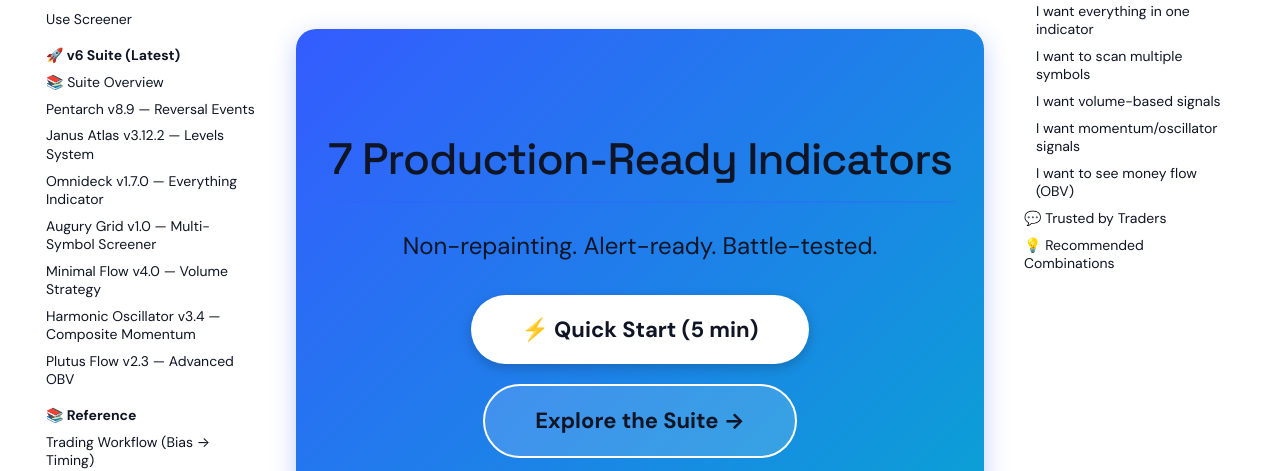
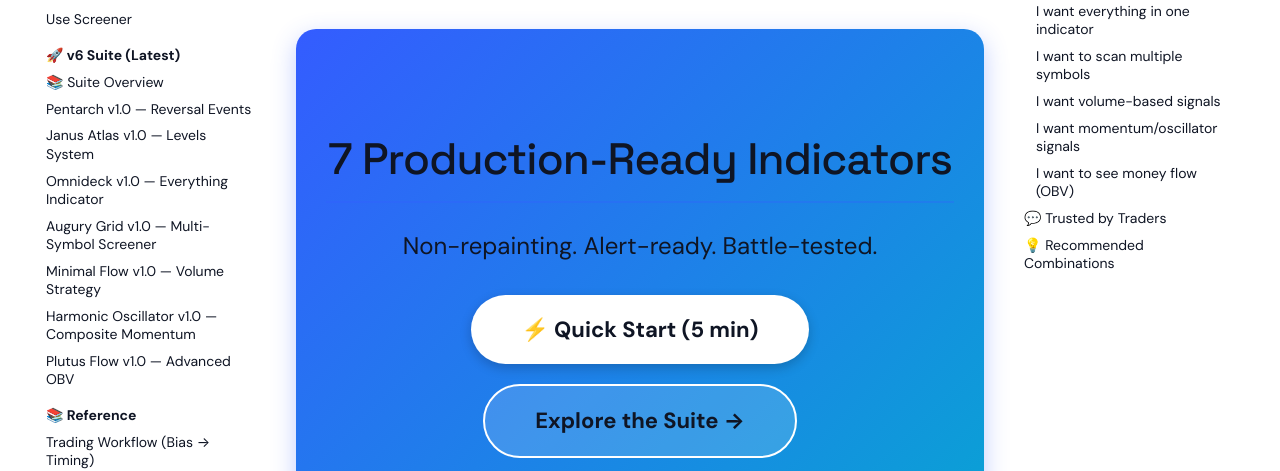
Before and after one commit to Signalpilot/signalpilot-docs, an MkDocs documentation site: the page built from docs/index.md, in a window 1280 px wide. Shown: the part 415-886 px from the top of the page. Built offline with MkDocs 1.6.1 and Material for MkDocs 9.7.7, drawn with Linux system fonts in a browser that asks for light colours; some web fonts are replaced; comment, search, counter and statistics services are not loaded.

Commit message:
FIX: Eliminate caching issues + update all versions to v1.0
CRITICAL CACHING FIXES:
1. Disabled navigation.instant in mkdocs.yml (causes browser caching issues)
2. Added _headers file (Netlify/Cloudflare Pages cache control)
3. Added netlify.toml with no-cache headers for HTML
4. Added vercel.json with no-cache headers for HTML
5. Updated mkdocs.yml navigation to show v1.0 for all indicators

Cache Strategy:
- HTML pages: no-cache, no-store, must-revalidate (updates show immediately)
- Assets (JS/CSS/images): max-age 1 year with immutable (they have hashed names)
- Search index: no-cache (always fresh)

Version Updates in Navigation:
- Pentarch v8.9 → v1.0
- Janus Atlas v3.12.2 → v1.0
- Omnideck v1.7.0 → v1.0
- Minimal Flow v4.0 → v1.0
- Harmonic Oscillator v3.4 → v1.0
- Plutus Flow v2.3 → v1.0

After deploy, documentation updates will be immediately visible without
requiring hard refresh (Ctrl+F5). No more stale cache frustration!

🤖 Generated with [Claude Code](https://claude.com/claude-code)

Co-Authored-By: Claude <noreply@anthropic.com>

```diff
--- a/mkdocs.yml
+++ b/mkdocs.yml
@@ -9,7 +9,7 @@ theme:
   name: material
   features:
     - navigation.top
-    - navigation.instant
+    # - navigation.instant  # DISABLED: Causes caching issues - content not updating immediately
     - navigation.sections
     - content.code.copy
     - search.suggest
@@ -86,13 +86,13 @@ nav:
 
   - "🚀 v6 Suite (Latest)":
     - "📚 Suite Overview": v6-suite-index/
-    - "Pentarch v8.9 — Reversal Events": pentarch-v89.md
-    - "Janus Atlas v3.12.2 — Levels System": janus-atlas-v3122.md
-    - "Omnideck v1.7.0 — Everything Indicator": omnideck-v170.md
+    - "Pentarch v1.0 — Reversal Events": pentarch-v89.md
+    - "Janus Atlas v1.0 — Levels System": janus-atlas-v3122.md
+    - "Omnideck v1.0 — Everything Indicator": omnideck-v170.md
     - "Augury Grid v1.0 — Multi-Symbol Screener": augury-grid-v10.md
-    - "Minimal Flow v4.0 — Volume Strategy": minimal-flow-v40-ultimate.md
-    - "Harmonic Oscillator v3.4 — Composite Momentum": harmonic-oscillator-v34-adaptive.md
-    - "Plutus Flow v2.3 — Advanced OBV": plutus-flow-v23.md
+    - "Minimal Flow v1.0 — Volume Strategy": minimal-flow-v40-ultimate.md
+    - "Harmonic Oscillator v1.0 — Composite Momentum": harmonic-oscillator-v34-adaptive.md
+    - "Plutus Flow v1.0 — Advanced OBV": plutus-flow-v23.md
 
   - "📚 Reference":
     - "Trading Workflow (Bias → Timing)": ref-workflow.md
```
Also changed, not shown: netlify.toml (added), vercel.json (added), 1 other file.
